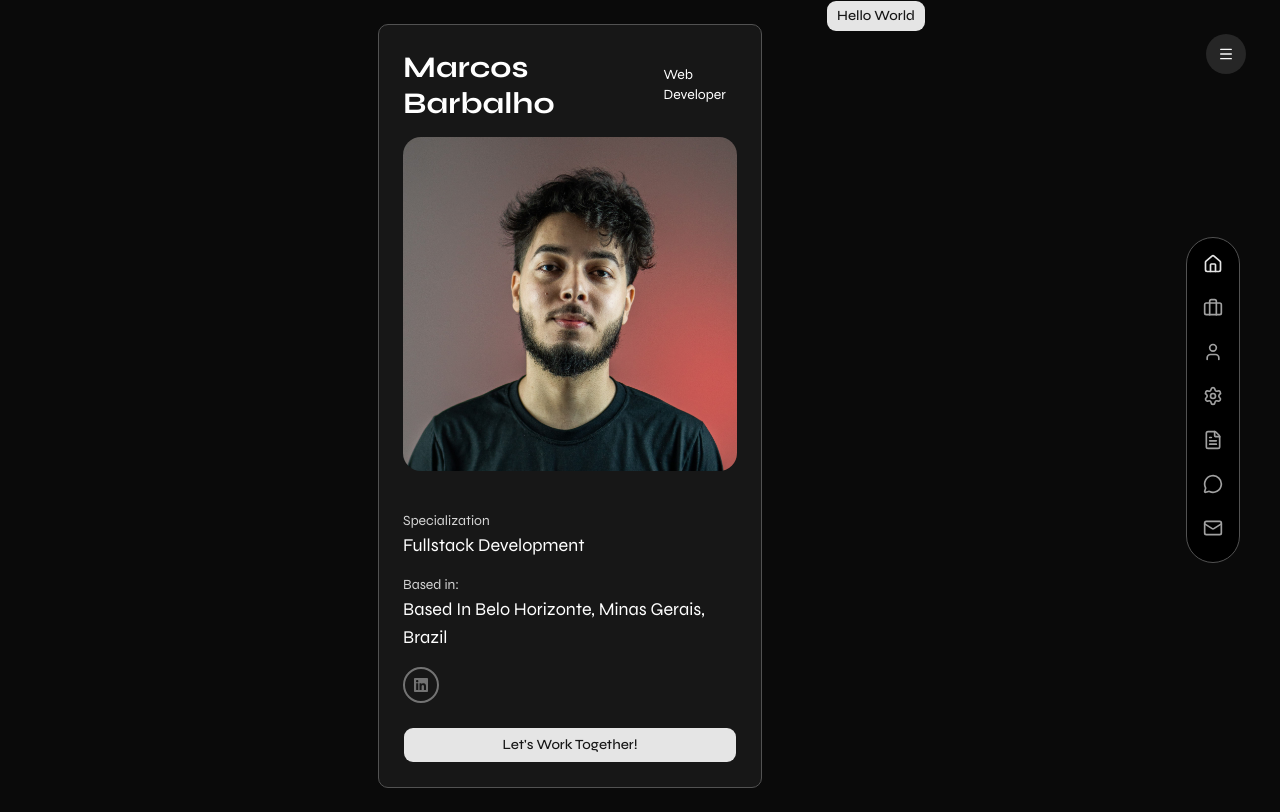
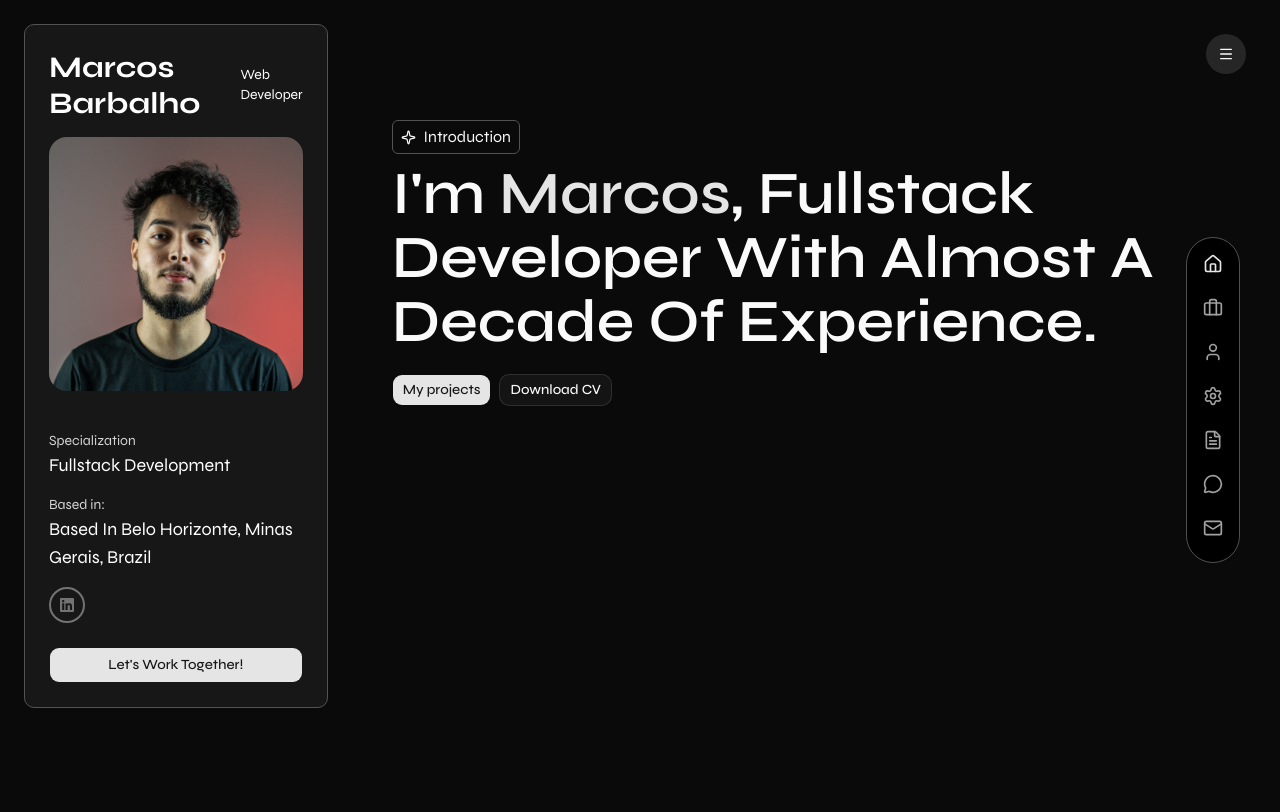
Before and after one commit to MarcosBarbalho/personal-portfolio, a React (Vite) app: page / in a window 1280 px wide. Built offline with nearby package versions, Linux system fonts and the light colour scheme.

Commit message:
feat: add introduction

```diff
--- a/package.json
+++ b/package.json
@@ -18,6 +18,7 @@
     "class-variance-authority": "^0.7.1",
     "clsx": "^2.1.1",
     "lucide-react": "^1.8.0",
+    "motion": "^12.38.0",
     "radix-ui": "^1.4.3",
     "react": "^19.2.4",
     "react-dom": "^19.2.4",
--- a/src/App.tsx
+++ b/src/App.tsx
@@ -3,9 +3,16 @@
  * @license Apache-2.0
  */
 
+// Node Modules
+import { useEffect } from 'react';
+
 // Components
-import { Button } from "@/components/ui/button"
+import { Hero } from '@/components/Hero';
 
 export const App = () => {
-  return <Button>Hello World</Button>
-}
+  return (
+    <main className='flex flex-col container mx-auto p-10 max-w-4xl lg:pr-10 lg:pl-0 lg:max-w-6xl'>
+      <Hero/>
+    </main>
+  );
+};
--- /dev/null
+++ b/src/components/Hero.tsx
@@ -0,0 +1,55 @@
+/**
+ * @copyright 2026 Marcos Barbalho
+ * @license Apache-2.0
+ */
+
+// Node Modules
+import { motion } from 'motion/react';
+
+// Custom Modules
+import { staggerContainer, fadeUp } from '@/lib/animations';
+
+// Components
+import { Button } from '@/components/ui/button';
+
+// Assets
+import { SparkleIcon } from 'lucide-react';
+
+export const Hero = () => {
+  return (
+    <motion.section
+      initial='hidden'
+      whileInView='visible'
+      viewport={{ once: true, amount: 0.3 }}
+      variants={staggerContainer(0)}
+      className='pt-20'
+      id='hero'
+    >
+      <motion.p
+        variants={fadeUp}
+        className='flex items-center justify-center py-1 gap-2 border border-neutral-600 rounded-sm w-32'
+      >
+        <SparkleIcon size={15} /> <span>Introduction</span>
+      </motion.p>
+
+      <motion.h1
+        variants={fadeUp}
+        className='text-4xl md:text-5xl lg:text-6xl font-semibold capitalize mt-2 max-w-3xl md:leading-16'
+      >
+        I'm <span className='text-primary'>Marcos</span>, fullstack developer
+        with almost a decade of experience.
+      </motion.h1>
+
+      <motion.div
+        variants={fadeUp}
+        className='mt-5 flex gap-2'
+      >
+        <Button asChild>
+          <a href='#projects'>My projects</a>
+        </Button>
+
+        <Button variant='outline'>Download CV</Button>
+      </motion.div>
+    </motion.section>
+  );
+};
--- /dev/null
+++ b/src/lib/animations.ts
@@ -0,0 +1,18 @@
+import type { Variants } from 'framer-motion';
+
+// Container variant for staggering children
+export const staggerContainer = (delay = 0): Variants => ({
+  hidden: {},
+  visible: {
+    transition: {
+      delayChildren: delay, // 👈 add per-section control
+      staggerChildren: 0.4,
+    },
+  },
+});
+
+// Child item fade-up animation
+export const fadeUp: Variants = {
+  hidden: { opacity: 0, y: 30 },
+  visible: { opacity: 1, y: 0, transition: { duration: 0.6 } },
+};
```
Also changed, not shown: 1 other file (tests, documents, lock files or other folders).
